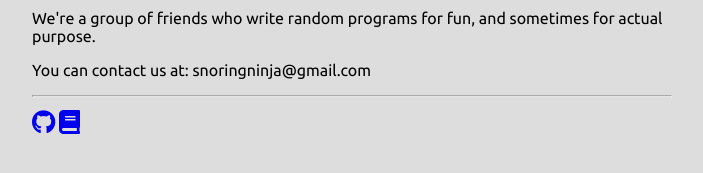
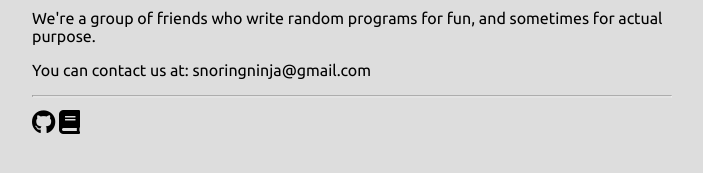
Before and after one commit to xNifty/endgamewtf, a Jekyll site: the page built from index.html, in a window 1280 px wide. Shown: the part 396-569 px from the top of the page, without its empty margins (288-991 px from the left). Built offline with Jekyll 4.4.1, drawn with Linux system fonts in a browser that asks for light colours; nearby versions of some CDN libraries.

Commit message:
Fix fonticon color

```diff
--- a/css/style.scss
+++ b/css/style.scss
@@ -87,6 +87,9 @@ a {
   &:hover {
     color: $red;
   }
+  & {
+    color: $black;
+  }
   .fa, .fab {
     font-size: 1.5em;
   }
```
Also changed, not shown: Gemfile.lock, 1 other file.
